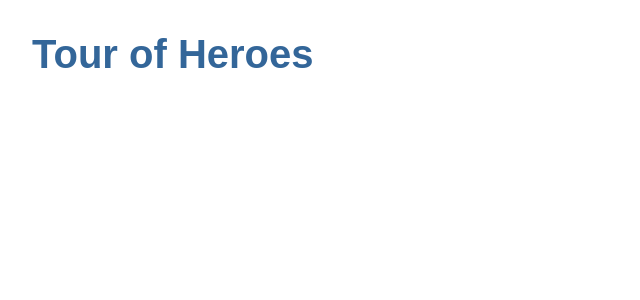
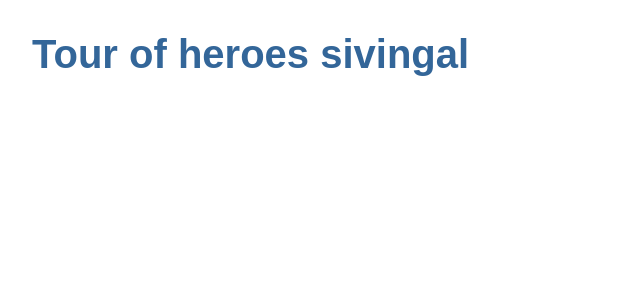
Before and after one commit to josedaniel187/her, an Angular app: page / in a window 1280 px wide. Shown: the top 300 px of the page, without its empty margins (0-640 px from the left). Built offline with nearby package versions, Linux system fonts and the light colour scheme.

Commit message:
cambiando nombre de la aplicacion

```diff
--- a/src/app/app.component.ts
+++ b/src/app/app.component.ts
@@ -6,5 +6,5 @@ import { Component } from '@angular/core';
   styleUrls: ['./app.component.css']
 })
 export class AppComponent {
-  title = 'Tour of Heroes';
+  title = 'Tour of  heroes sivingal';
 }
```
